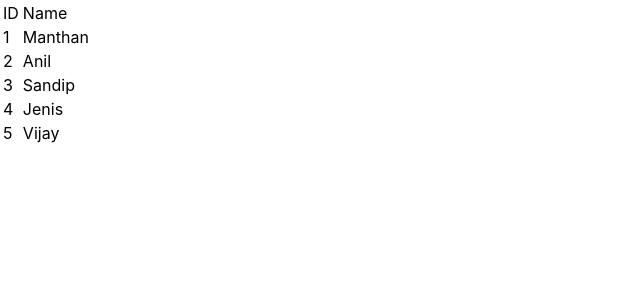
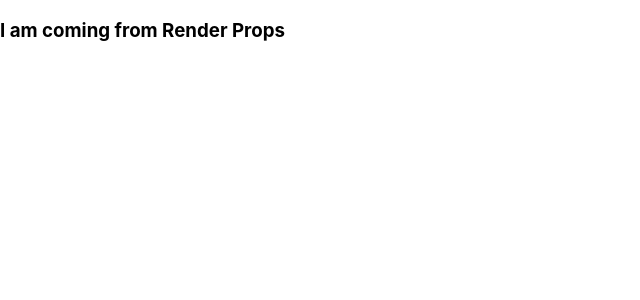
Before and after one commit to ManthanRanpariya/BookStore, a React (Create React App) app: page / in a window 1280 px wide. Shown: the top 300 px of the page, without its empty margins (0-640 px from the left). Built offline with nearby package versions, Linux system fonts and the light colour scheme.

Commit message:
Day-9 completed

```diff
--- a/src/App.js
+++ b/src/App.js
@@ -1,7 +1,7 @@
 
 // import Home from './page/Home';
 // import Title from './components/Title';
-import Home from './page/Home';
+// import Home from './page/Home';
 // import About from './page/About'
 // import Counter from './components/Counter'
 // import List from './components/List'
@@ -9,6 +9,7 @@ import Home from './page/Home';
 // import FocusInput from './components/FocusInput'
 // import InputRef from './components/InputRef'
 // import LoginForm from './components/LoginForm'
+import RenderPropsComponent from "./components/RenderPropsComponent";
 
 
 
@@ -42,7 +43,12 @@ function App() {
          {/* <List /> */}
          {/* <Title title="Manthan" description="Web Developer"/> */}
          {/* <FocusInput />  */}
-         <Home/>
+         {/* <Home/> */}
+         <RenderPropsComponent render = {() => {
+        return(
+          <h3>I am coming from Render Props</h3>
+        )
+      }} />
 
     </div>
   )
--- /dev/null
+++ b/src/components/RenderPropsComponent.js
@@ -0,0 +1,11 @@
+import { Component } from 'react'
+
+class RenderPropsComponent extends Component {
+  render() {
+    return (
+      this.props.render()
+    )
+  }
+}
+
+export default RenderPropsComponent
```
